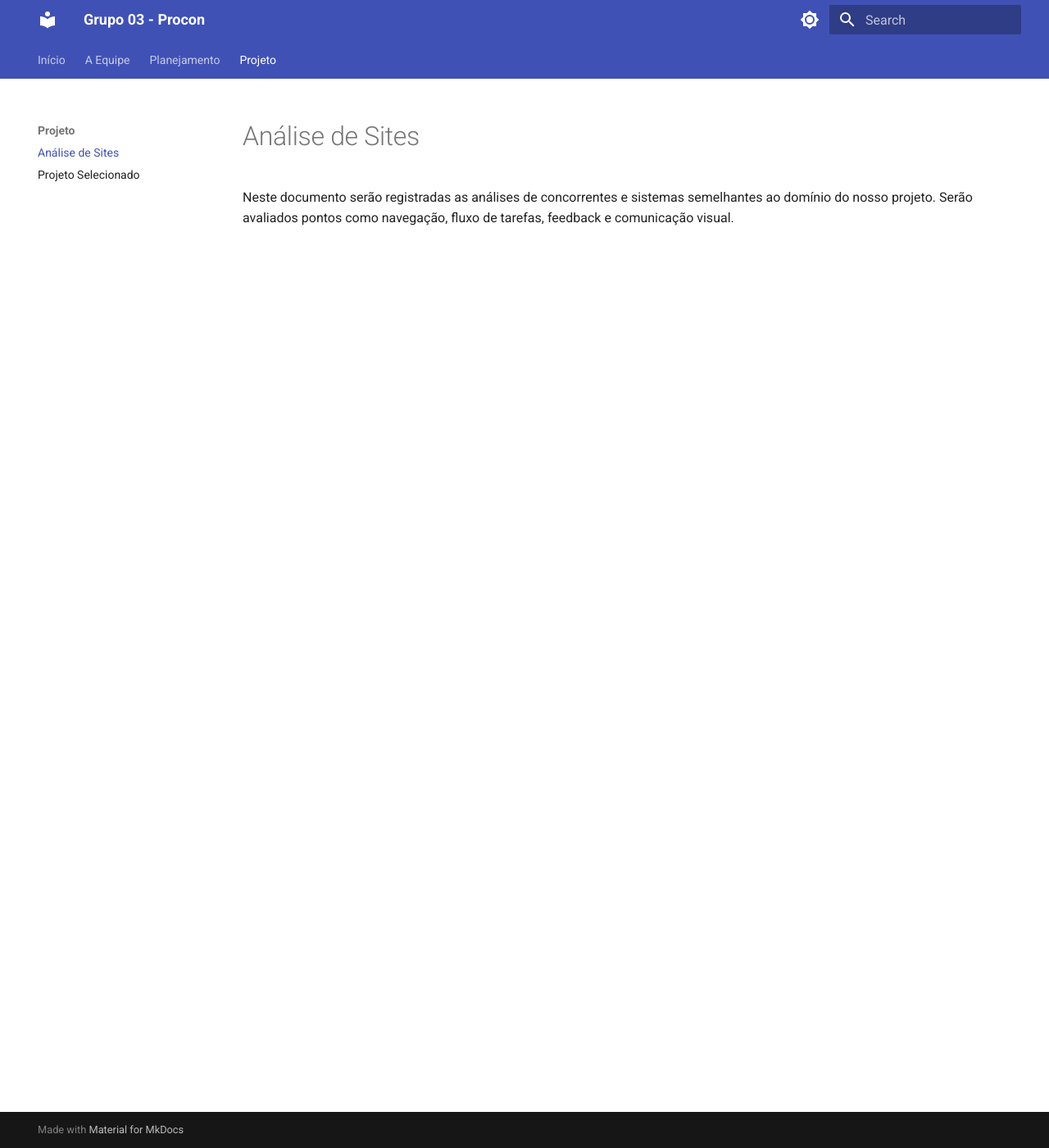
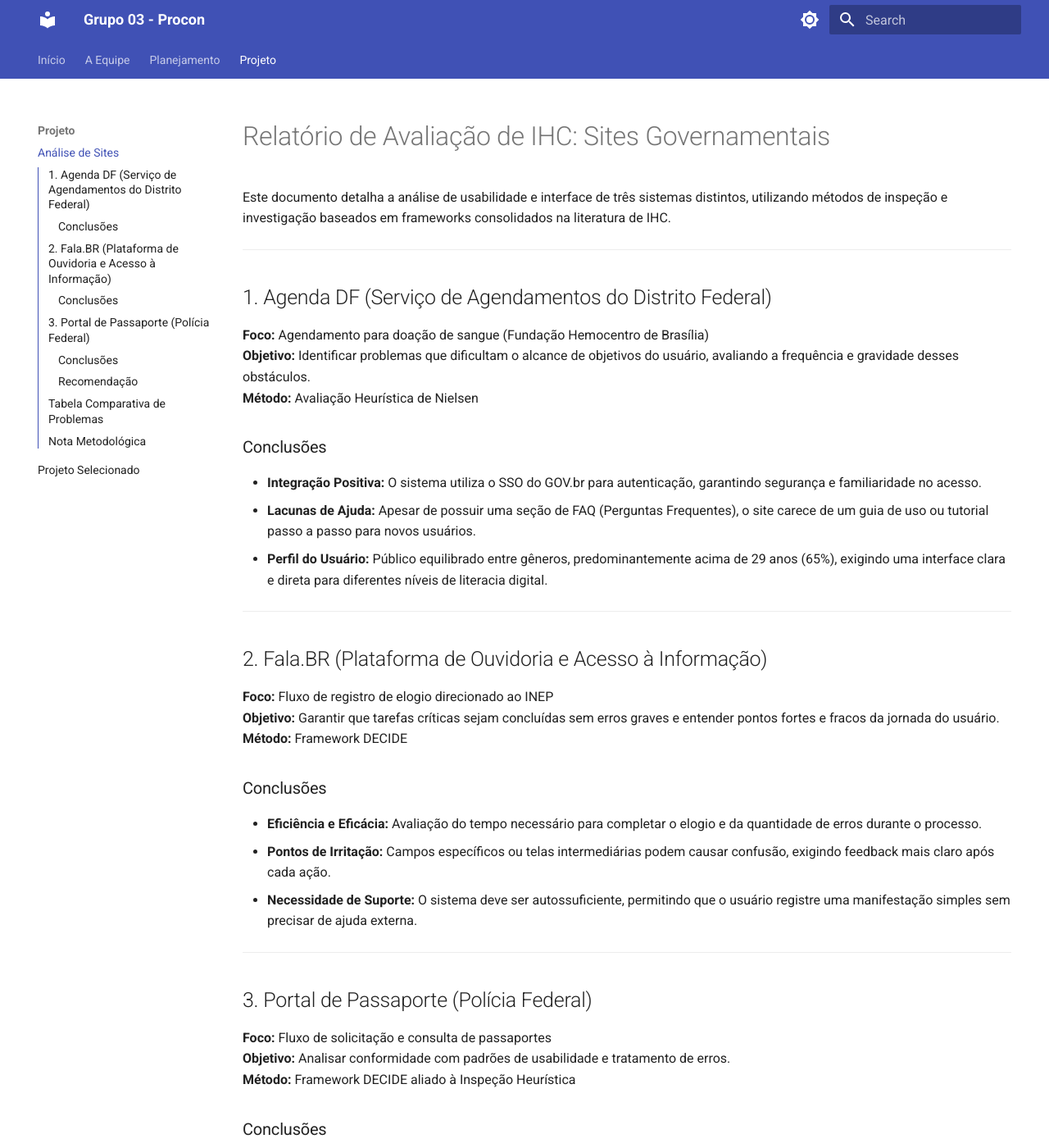
Before and after one commit to Interacao-Humano-Computador/2026.1-Grupo03, an MkDocs documentation site: the page built from docs/projeto/analise-sites.md, in a window 1280 px wide and 1400 px high. Shown: the whole window at 82% size. Built offline with MkDocs 1.6.1 and Material for MkDocs 9.7.7, drawn with Linux system fonts in a browser that asks for light colours; some of the changed text lies outside the part shown.

Commit message:
docs: adicionando o documento explicando a analise de sites

```diff
--- a/docs/projeto/analise-sites.md
+++ b/docs/projeto/analise-sites.md
@@ -1,3 +1,67 @@
-# Análise de Sites
+# Relatório de Avaliação de IHC: Sites Governamentais
 
-Neste documento serão registradas as análises de concorrentes e sistemas semelhantes ao domínio do nosso projeto. Serão avaliados pontos como navegação, fluxo de tarefas, feedback e comunicação visual.
+Este documento detalha a análise de usabilidade e interface de três sistemas distintos, utilizando métodos de inspeção e investigação baseados em frameworks consolidados na literatura de IHC.
+
+---
+
+## 1. Agenda DF (Serviço de Agendamentos do Distrito Federal)
+
+**Foco:** Agendamento para doação de sangue (Fundação Hemocentro de Brasília)
+**Objetivo:** Identificar problemas que dificultam o alcance de objetivos do usuário, avaliando a frequência e gravidade desses obstáculos.
+**Método:** Avaliação Heurística de Nielsen
+
+### Conclusões
+
+- **Integração Positiva:** O sistema utiliza o SSO do GOV.br para autenticação, garantindo segurança e familiaridade no acesso.
+- **Lacunas de Ajuda:** Apesar de possuir uma seção de FAQ (Perguntas Frequentes), o site carece de um guia de uso ou tutorial passo a passo para novos usuários.
+- **Perfil do Usuário:** Público equilibrado entre gêneros, predominantemente acima de 29 anos (65%), exigindo uma interface clara e direta para diferentes níveis de literacia digital.
+
+---
+
+## 2. Fala.BR (Plataforma de Ouvidoria e Acesso à Informação)
+
+**Foco:** Fluxo de registro de elogio direcionado ao INEP
+**Objetivo:** Garantir que tarefas críticas sejam concluídas sem erros graves e entender pontos fortes e fracos da jornada do usuário.
+**Método:** Framework DECIDE
+
+### Conclusões
+
+- **Eficiência e Eficácia:** Avaliação do tempo necessário para completar o elogio e da quantidade de erros durante o processo.
+- **Pontos de Irritação:** Campos específicos ou telas intermediárias podem causar confusão, exigindo feedback mais claro após cada ação.
+- **Necessidade de Suporte:** O sistema deve ser autossuficiente, permitindo que o usuário registre uma manifestação simples sem precisar de ajuda externa.
+
+---
+
+## 3. Portal de Passaporte (Polícia Federal)
+
+**Foco:** Fluxo de solicitação e consulta de passaportes
+**Objetivo:** Analisar conformidade com padrões de usabilidade e tratamento de erros.
+**Método:** Framework DECIDE aliado à Inspeção Heurística
+
+### Conclusões
+
+- **Severidade de Erros:** Foram detectados 11 problemas, sendo 4 catastróficos. Destaque para uso do botão "voltar" e ausência de validação em tempo real.
+- **Rigidez do Fluxo:** O sistema impõe uma curva de aprendizado desnecessária, dificultando navegação entre etapas sem perda de dados.
+- **Excesso de Texto:** Interface poluída por conteúdo textual excessivo, dificultando a localização de informações críticas.
+
+### Recomendação
+
+- Modernizar o tratamento de erros
+- Permitir navegação livre entre etapas
+- Implementar salvamento automático (rascunhos)
+
+---
+
+## Tabela Comparativa de Problemas
+
+| Site          | Principal Barreira                          | Gravidade               | Recomendação                                      |
+|--------------|--------------------------------------------|------------------------|--------------------------------------------------|
+| Agenda DF    | Falta de guia de auxílio ao usuário         | Baixa                  | Implementar tutoriais de uso                     |
+| Fala.BR      | Feedback de conclusão incerto               | Média                  | Melhorar mensagens de confirmação de status      |
+| Passaporte PF| Perda de dados ao navegar/voltar            | Alta (Catastrófica)    | Permitir navegação livre e salvar rascunhos      |
+
+---
+
+## Nota Metodológica
+
+Todas as avaliações basearam-se na obra *"Interação Humano-Computador e Experiência do Usuário"* de Barbosa e Silva (2021).
```
